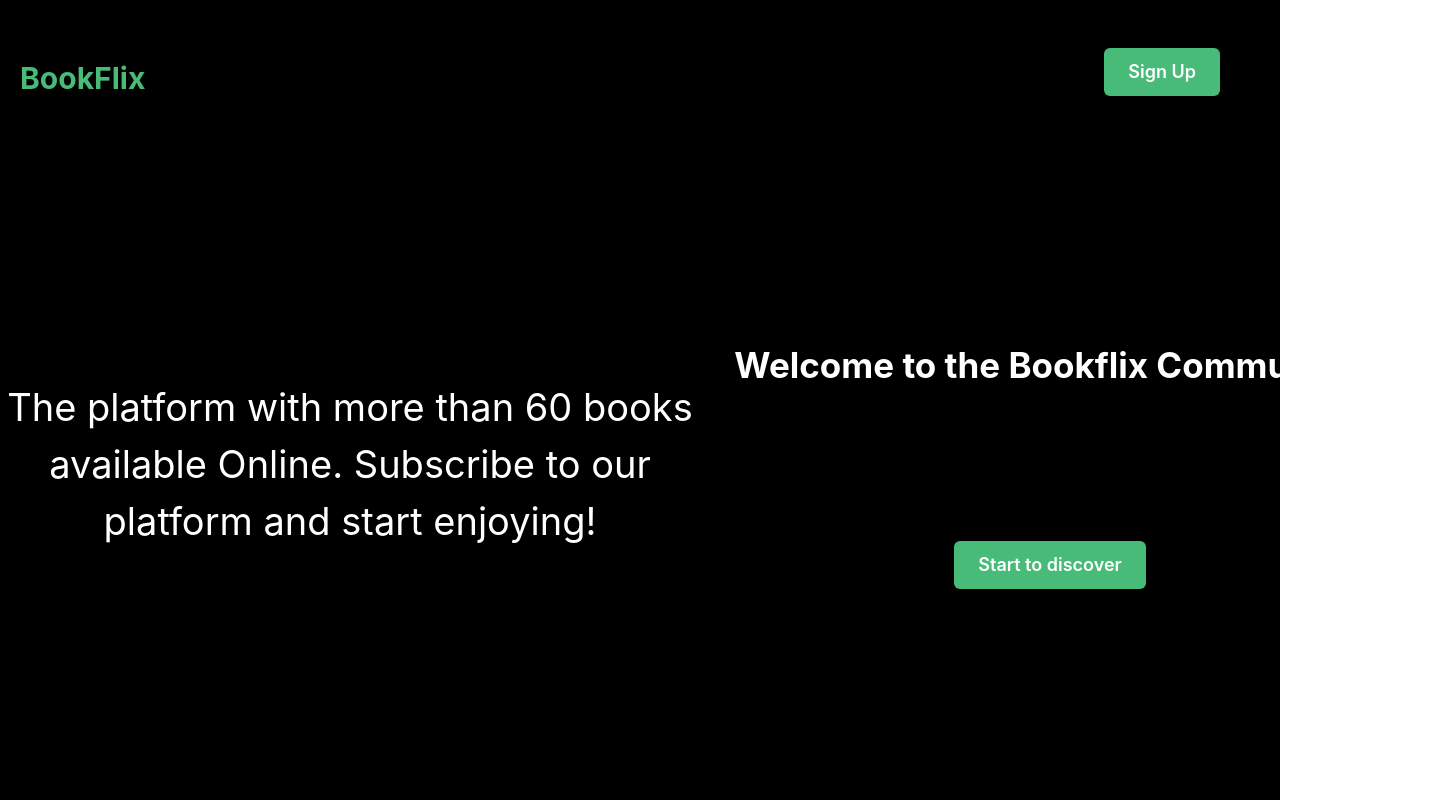
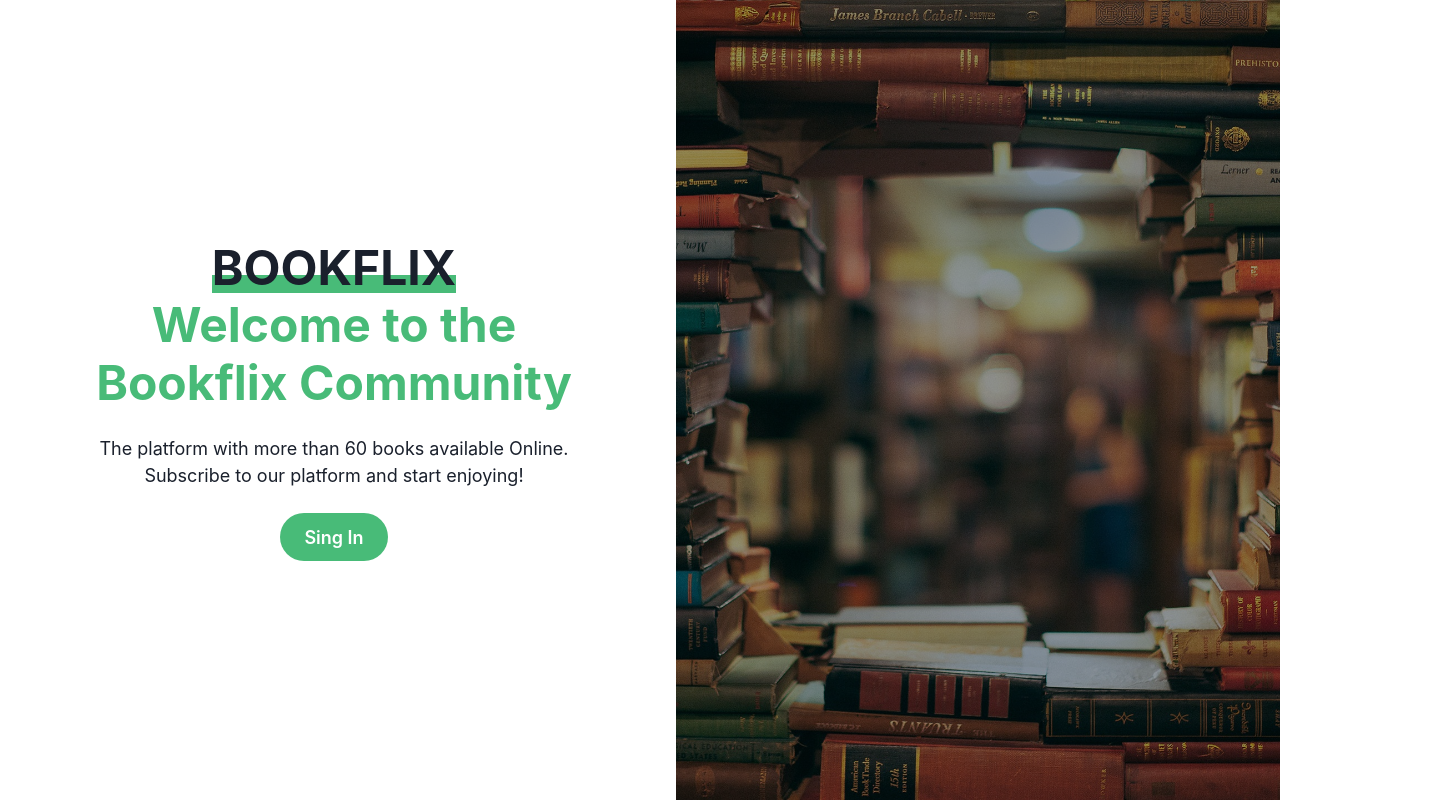
Before and after one commit to 7Fernando/BooksApp-Front, a React (Vite) app: page / in a window 1280 px wide. Shown: the whole page, 1450 px wide, since content can reach past the window. Built offline with nearby package versions, Linux system fonts and the light colour scheme.

Commit message:
landing fixed

```diff
--- a/src/pages/Landing/Landing.jsx
+++ b/src/pages/Landing/Landing.jsx
@@ -1,66 +1,59 @@
-import { Stack,Heading, Spacer, Center, Image,  Text, Grid,GridItem, Flex, Box, Container,Square, Button, Wrap} from "@chakra-ui/react";
-import { useEffect } from "react";
-import { Link } from "react-router-dom";
+import {Link} from 'react-router-dom';
+import landing from "../../assets/images/landing.jpg"
+import {Button,Flex,Heading,Image,Stack,Text,useBreakpointValue} from '@chakra-ui/react';
 
-
-
-
-
-const Landing = () => {
-
+  export default function Landing() {
 	return (
-
-		<Grid
-		h='100vh'
-		templateRows='repeat(2)'
-		templateColumns='repeat(2, 2fr)'
-		gap={3}
-		bg="black"
-	  	>
-
-			   <GridItem colSpan={2} bg='black' color='white'  >
-			   <Flex  bg="black" >
-				<Box p='5' mt='10'>
-		  		<Heading size='lg' color='green.400'>BookFlix</Heading>
-				</Box>
-				<Spacer />
-				<Box  p='5' mt='7'>
-		  		<Button bg='green.400' size='lg' mr='4' >Sign Up</Button>
-				</Box>
-	  			</Flex>
-				</GridItem>
-
-			<GridItem colSpan={4} bg='black' >
-			<Flex color='white' >
-
-  			<Square bg='clack.500'   w={[200, 300, 700]}>
-
- 			<Text fontSize={{ base: '15px', md: '25px', lg: '38px' }}>
-The platform with more than 60 books available Online. Subscribe to our platform and start enjoying!</Text>
-
-  			</Square>
-	  		<Square bg='clack.500'  height="400px" flexWrap='wrap' w={[300, 300, 700]}>
-	  		<Square bg='clack.500'  height="50px" w={[300, 400, 800]}>
-			<Heading as="h2" fontSize={{ base: '17px', md: '30px', lg: '35px' }}>
-			Welcome to the Bookflix Community.
-  			</Heading>
-			</Square>
-		  	<Link to='/home'>
-	  			<Button bg='green.400' size='lg' >Start to discover</Button>
-	  		</Link>
-  			</Square>
-
-	</Flex>
-				</GridItem>
-
-
-
-
-
-
-	</Grid>
-
-	)
-};
-
-export default Landing;
+	  <Stack minH={'100vh'} direction={{ base: 'column', md: 'row' }}>
+		<Flex p={8} flex={1} align={'center'} justify={'center'}>
+		  <Stack spacing={6} w={'full'} maxW={'lg'}>
+			<Heading fontSize={{ base: '3xl', md: '4xl', lg: '5xl' }}>
+			  <Text
+				as={'span'}
+				position={'relative'}
+				_after={{
+				  content: "''",
+				  width: 'full',
+				  height: useBreakpointValue({ base: '20%', md: '30%' }),
+				  position: 'absolute',
+				  bottom: 1,
+				  left: 0,
+				  bg: 'green.400',
+				  zIndex: -1,
+				}}>
+				BOOKFLIX
+			  </Text>
+			  <br />{' '}
+			  <Text color={'green.400'} as={'span'}>
+			  Welcome to the Bookflix Community
+			  </Text>{' '}
+			</Heading>
+			<Text fontSize={{ base: 'md', lg: 'lg' }} color={'white.500'}>
+			The platform with more than 60 books available Online. Subscribe to our platform and start enjoying!
+			</Text>
+			<Stack >
+			<Link to='/home'>
+			  <Button
+			  	size={'lg'}
+				px={6}
+				rounded={'full'}
+				bg={'green.400'}
+				color={'white'}
+				_hover={{
+				  bg: 'green.900',
+				}}>Sing In</Button>
+				</Link>
+			</Stack>
+		  </Stack>
+		</Flex>
+		<Flex flex={1}>
+		  <Image
+		  	filter='auto' brightness='60%'
+			alt={'Login Image'}
+			objectFit={'cover'}
+			src={landing}
+ />
+		</Flex>
+	  </Stack>
+	);
+  }
```
Also changed, not shown: src/assets/images/landing.jpg (added).
